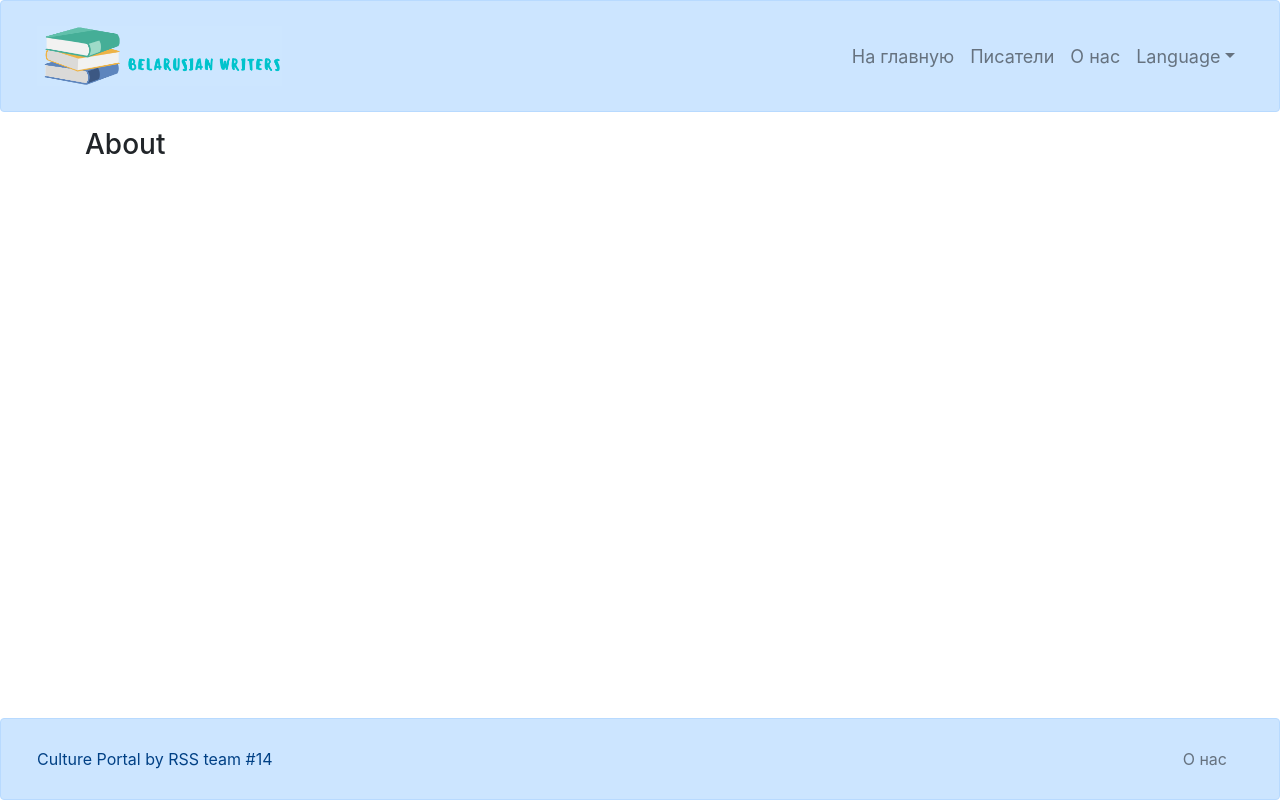
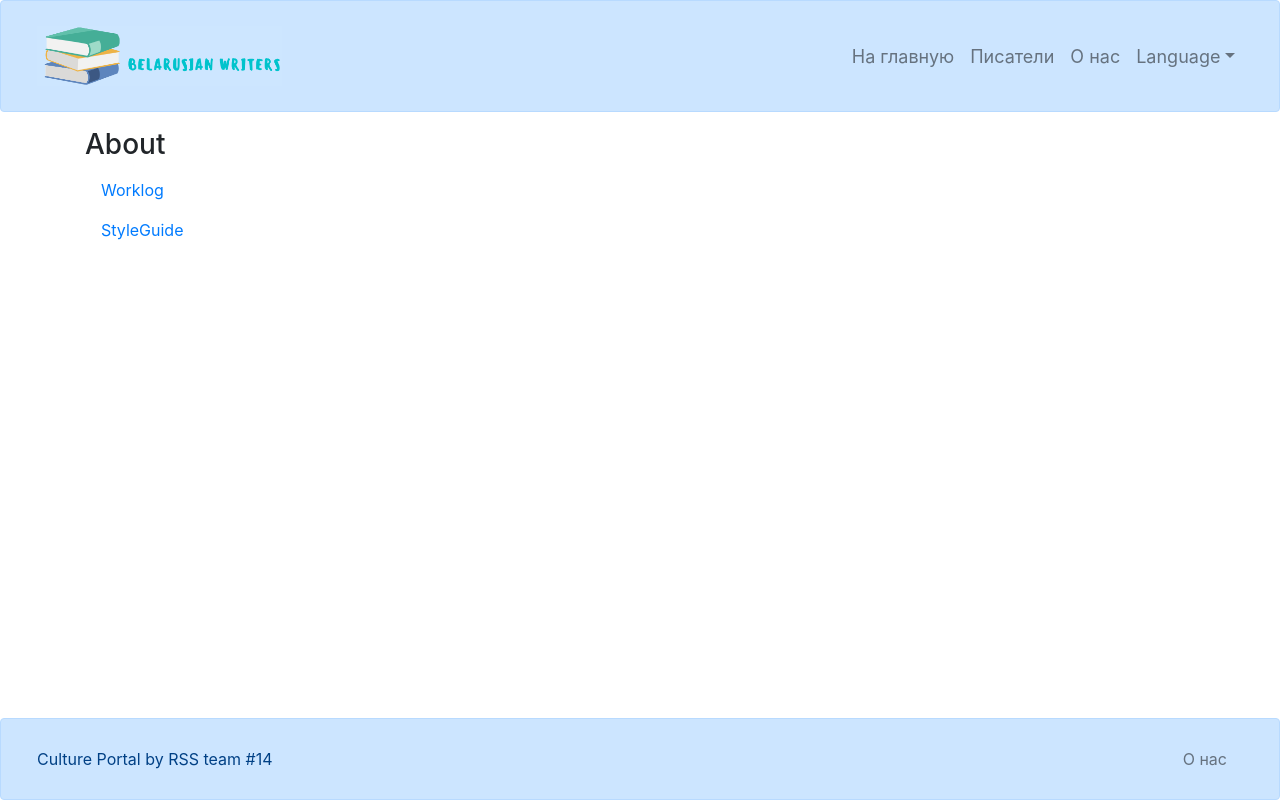
Before and after one commit to Guseff/culture-portal, a React app: page /about in a window 1280 px wide. Built offline with nearby package versions, Linux system fonts and the light colour scheme.

Commit message:
refactor: add links to pages

```diff
--- a/src/views/About.tsx
+++ b/src/views/About.tsx
@@ -1,5 +1,6 @@
 import * as React from 'react';
-import { Container } from 'react-bootstrap';
+import { Container, Nav } from 'react-bootstrap';
+import { Link } from 'react-router-dom';
 
 class About extends React.Component {
   constructor(props: Readonly<{}>) {
@@ -10,6 +11,12 @@ class About extends React.Component {
     return (
       <Container>
         <h3>About</h3>
+        <Nav.Link as={Link} to="/worklog">
+          Worklog
+        </Nav.Link>
+        <Nav.Link as={Link} to="/styleguide">
+          StyleGuide
+        </Nav.Link>
       </Container>
     );
   }
--- a/src/views/Author.tsx
+++ b/src/views/Author.tsx
@@ -1,5 +1,6 @@
 import * as React from 'react';
-import { Container } from 'react-bootstrap';
+import { Container, Nav } from 'react-bootstrap';
+import { Link } from 'react-router-dom';
 
 class Author extends React.Component {
   title: string;
@@ -15,6 +16,9 @@ class Author extends React.Component {
     return (
       <Container>
         <h3>Author Page</h3>
+        <Nav.Link as={Link} to="/list">
+          Back to Author List
+        </Nav.Link>
       </Container>
     );
   }
--- a/src/views/AuthorList.tsx
+++ b/src/views/AuthorList.tsx
@@ -1,5 +1,6 @@
 import * as React from 'react';
-import { Container } from 'react-bootstrap';
+import { Container, Nav } from 'react-bootstrap';
+import { Link } from 'react-router-dom';
 
 class Main extends React.Component {
   title: string;
@@ -15,6 +16,9 @@ class Main extends React.Component {
     return (
       <Container>
         <h3>Author List</h3>
+        <Nav.Link as={Link} to="/author">
+          Author Page
+        </Nav.Link>
       </Container>
     );
   }
--- a/src/views/Router.tsx
+++ b/src/views/Router.tsx
@@ -1,5 +1,4 @@
 import '../../node_modules/bootstrap/dist/css/bootstrap.min.css';
-import '../assets/styles/index.css';
 
 import * as React from 'react';
 import { Route } from 'react-router-dom';
```
